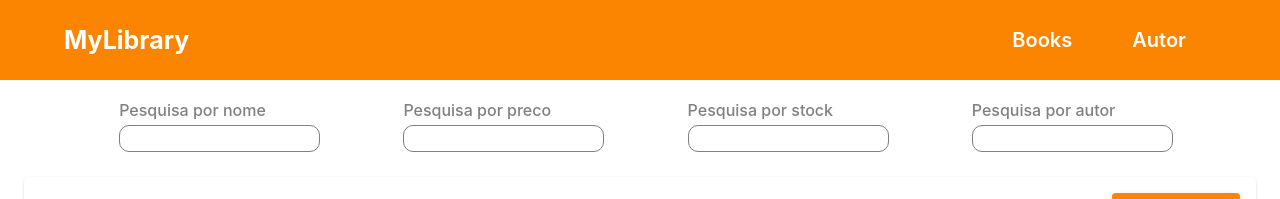
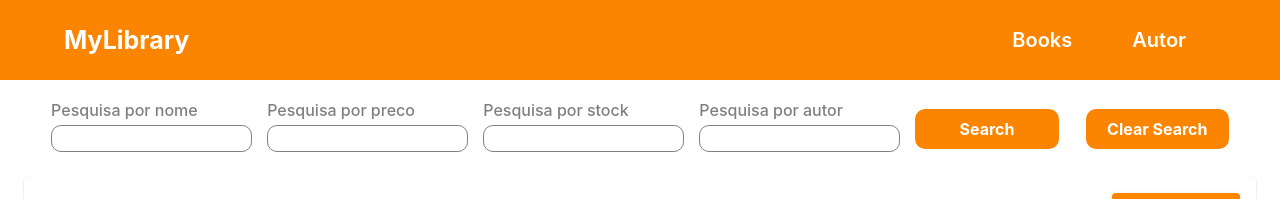
Before and after one commit to HenriqueOliveira29/Library, a React (Create React App) app in the folder library.ui/: page / in a window 1280 px wide. Shown: the top 199 px of the page. Built offline with nearby package versions, Linux system fonts and the light colour scheme; no server answers.

Commit message:
Filtrar os Livros

```diff
--- a/library.ui/src/pages/BooksIndex.tsx
+++ b/library.ui/src/pages/BooksIndex.tsx
@@ -38,12 +38,19 @@ function BooksIndex() {
   const [currentPage, setCurrentPage] = useState<number>(0);
   const [PageSize, setPageSize] = useState<number>(5);
 
+  const [name, setName] = useState<String>("");
+  const [price, setPrice] = useState<string>("");
+  const [stockNumber, setStockNumber] = useState<string>("");
+  const [author, setAuthor] = useState<String>("");
+
+
+
   useEffect(() => {
-    fetchData();
-  }, [isLoading, currentPage, PageSize]);
+    fetchData(parameters);
+  }, [isLoading, currentPage, PageSize, parameters]);
 
-  const fetchData = async () => {
-    var response = await service.GetAll(currentPage, PageSize, parameters)
+  const fetchData = async (searchParameters: Parameter[]) => {
+    var response = await service.GetAll(currentPage, PageSize, searchParameters)
       .then((result) => {
         setData(result)
         console.log(result);
@@ -54,7 +61,7 @@ function BooksIndex() {
   const deleteBook = async (id: number) => {
     var response = await service.Delete(id);
     if (response.sucess == true) {
-      fetchData();
+      fetchData(parameters);
     }
   }
   const updateBook = (id: number) => {
@@ -63,6 +70,28 @@ function BooksIndex() {
 
   const handleChange = (event: unknown, page: number) => {
     setCurrentPage(page);
+  }
+
+  const buttonhandleClick = async () => {
+    var parametersSearch: Parameter[] = [];
+    if (name != null) {
+      var parameter: Parameter = new Parameter("name", name);
+      parametersSearch.push(parameter);
+    }
+    if (price != null) {
+      var parameter: Parameter = new Parameter("price", price);
+      parametersSearch.push(parameter);
+    }
+    if (stockNumber != null) {
+      var parameter: Parameter = new Parameter("stockNumber", stockNumber);
+      parametersSearch.push(parameter);
+    }
+    if (author != null) {
+      var parameter: Parameter = new Parameter("author", author);
+      parametersSearch.push(parameter);
+    }
+
+    await setParameters(parametersSearch);
   }
 
   return (
@@ -74,20 +103,26 @@ function BooksIndex() {
           <Search>
             <ItemSearch>
               <Text>Pesquisa por nome</Text>
-              <Input type="text" name="name"></Input>
+              <Input type="text" name="name" onChange={(e) => { setName(e.target.value) }}></Input>
             </ItemSearch>
             <ItemSearch>
               <Text>Pesquisa por preco</Text>
-              <Input type="number" name="price"></Input>
+              <Input type="number" name="price" onChange={(e) => { setPrice(e.target.value) }}></Input>
             </ItemSearch>
             <ItemSearch>
               <Text>Pesquisa por stock</Text>
-              <Input type="number" name="stockNumber"></Input>
+              <Input type="number" name="stockNumber" onChange={(e) => { setStockNumber(e.target.value) }}></Input>
             </ItemSearch>
             <ItemSearch>
               <Text>Pesquisa por autor</Text>
-              <Input type="text" name="author"></Input>
+              <Input type="text" name="author" onChange={(e) => { setAuthor(e.target.value) }} ></Input>
             </ItemSearch>
+            <ButtonSearch onClick={() => { buttonhandleClick() }}>
+              Search
+            </ButtonSearch>
+            <ButtonSearch onClick={() => { setParameters([]) }}>
+              Clear Search
+            </ButtonSearch>
           </Search>
 
           <Paper className={classes.paper}>
@@ -198,6 +233,7 @@ const Search = styled.div`
   margin: 20px 0px;
   display: flex;
   justify-content: space-evenly;
+  align-items: center;
 `
 
 
@@ -222,3 +258,19 @@ const Text = styled.label`
   font-weight: 500;
 
 `
+
+const ButtonSearch = styled.div`
+  width: 10%;
+  height: 20%;
+  background-color: #fb8500;
+  padding: 10px;
+  margin: 0px;
+  border-radius: 10px;
+  color: white;
+  font-weight: 700;
+  transition: 0.3s;
+  :hover{
+    cursor:pointer;
+    background-color: #faa307;
+  }
+`
```
Also changed, not shown: 1 other file (tests, documents, lock files or other folders).
